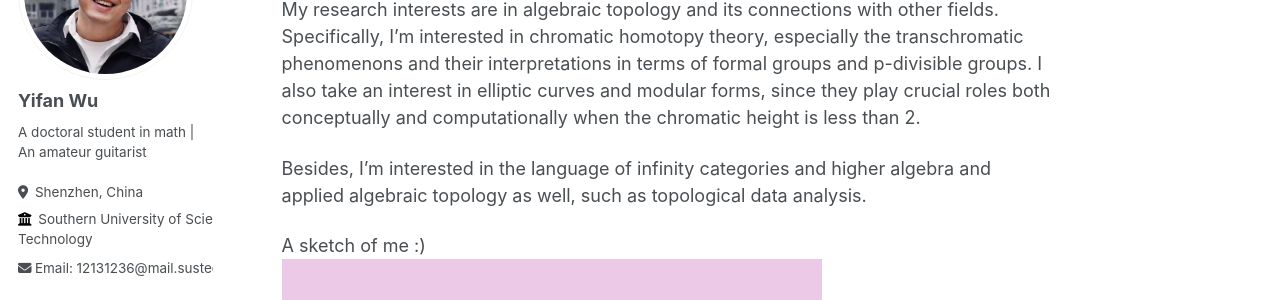
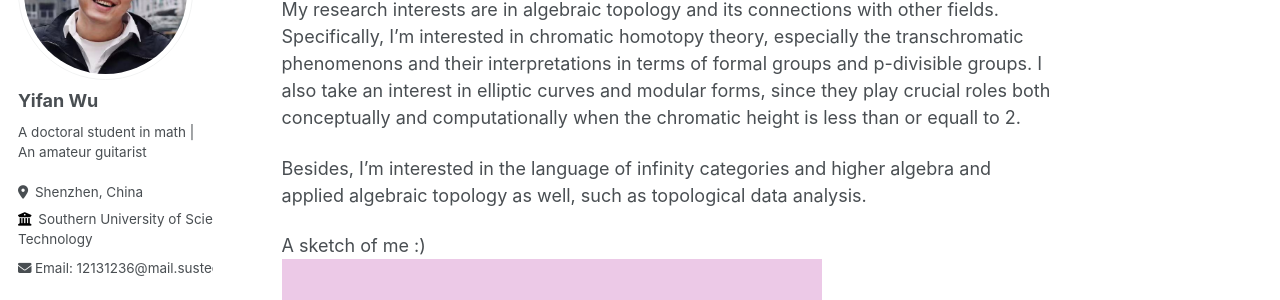
Before and after one commit to Wuyf19970105/Wuyf19970105.github.io, a Jekyll site: the page built from _pages/about.md, in a window 1280 px wide and 900 px high. Shown: the part 201-501 px from the top of the window. Built offline with Jekyll 4.4.1, drawn with Linux system fonts in a browser that asks for light colours; some of the changed text lies outside the part shown.

Commit message:
Update about.md
Signed-off-by: Yifan Wu <148335396+Wuyf19970105@users.noreply.github.com>

```diff
--- a/_pages/about.md
+++ b/_pages/about.md
@@ -12,7 +12,7 @@
 
 My research interests are in algebraic topology and its connections with other fields. Specifically, I'm interested in chromatic homotopy theory, especially the
 transchromatic phenomenons and their interpretations in terms of formal groups and p-divisible groups. I also take an interest in elliptic curves and modular forms,
-since they play crucial roles both conceptually and computationally when the chromatic height is less than 2.
+since they play crucial roles both conceptually and computationally when the chromatic height is less than or equall to 2.
 
 Besides, I'm interested in the language of infinity categories and higher algebra
 and applied algebraic topology as well, such as topological data analysis.
@@ -59,10 +59,10 @@
 
 Teaching
 ======
-* Grader for [M8021](https://yifeizhu.github.io/8021/2024/)(Algebraic Topology), SUSTech, Spring 2024.
-* Teaching Assistant for MA213-16(Mathematical Analysis), SUSTech, Fall 2023.
-* Teaching Assistant for MA113(Linear Algebra), SUSTech, Fall 2022.
-* Grader for MAT8024(Differential Manifolds), SUSTech, Fall 2021.
+* Grader for [M8021](https://yifeizhu.github.io/8021/2024/) (Algebraic Topology), SUSTech, Spring 2024.
+* Teaching Assistant for MA213-16 (Mathematical Analysis), SUSTech, Fall 2023.
+* Teaching Assistant for MA113 (Linear Algebra), SUSTech, Fall 2022.
+* Grader for MAT8024 (Differential Manifolds), SUSTech, Fall 2021.
 
 A photo of my guitar performance<br>
 ![Editing a markdown file for a talk](/images/bm1.jpg#pic_center)
```
